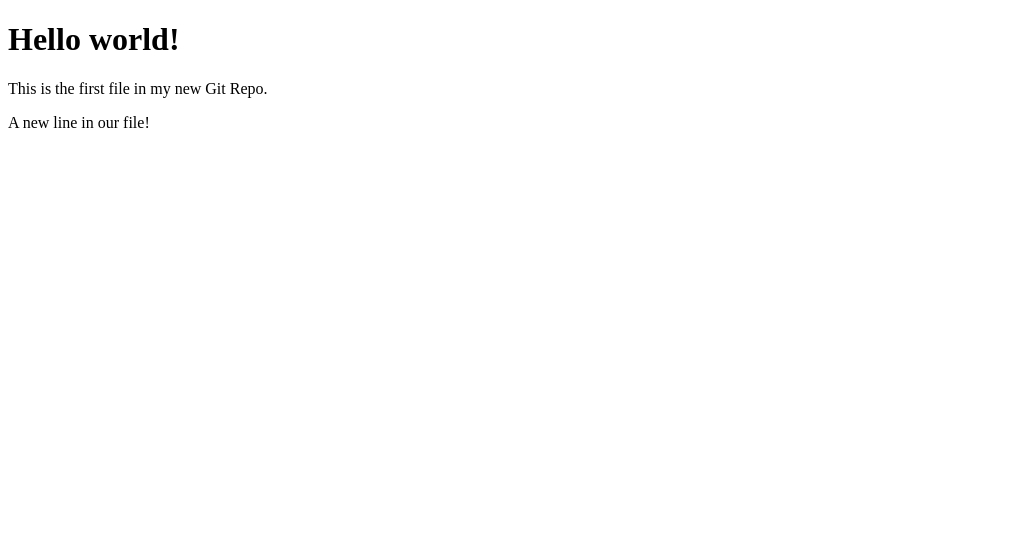
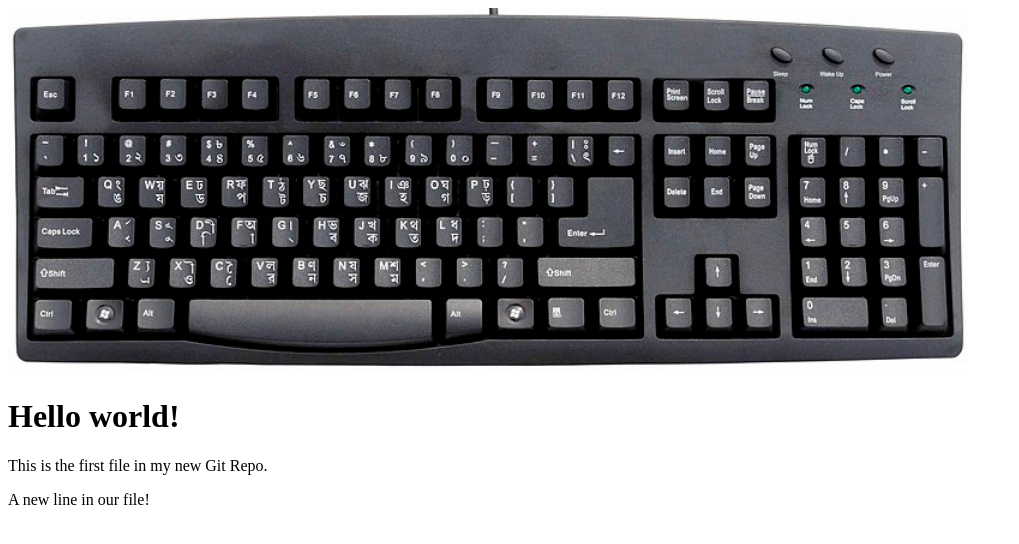
Before and after one commit to athirakm92/Testfile, a plain HTML site: page index.html in a window 1280 px wide. Shown: the whole page, without its empty margins (0-1019 px from the left). Drawn offline with Linux system fonts and the light colour scheme.

Commit message:
added image in index file

```diff
--- a/index.html
+++ b/index.html
@@ -4,7 +4,7 @@
 <title>Hello World!</title>
 </head>
 <body>
-
+<div><img src="img/keyboard.jpg" alt="Hello World from Space"style="width:100%;max-width:960px"></div>
 <h1>Hello world!</h1>
 <p>This is the first file in my new Git Repo.</p>
 <p>A new line in our file!</p>
```
Also changed, not shown: img/keyboard.jpg (added).
